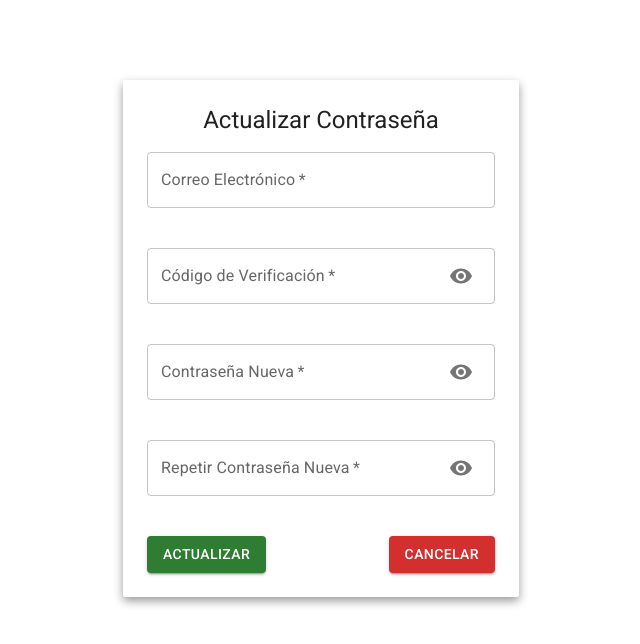
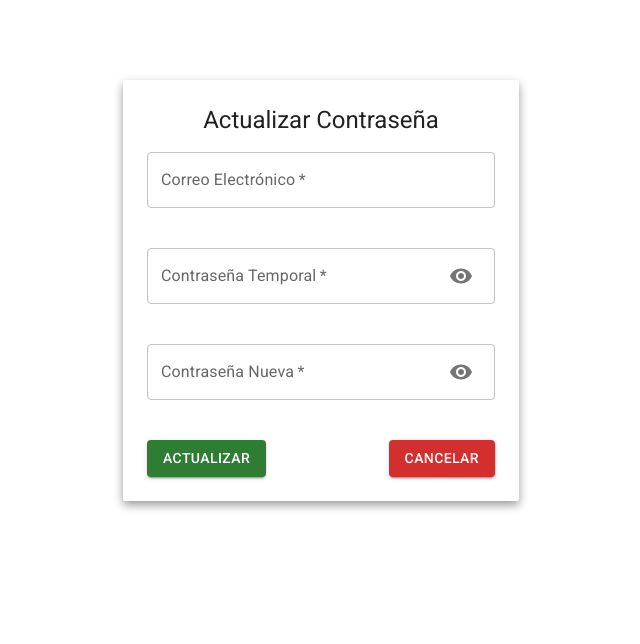
Before and after one commit to MarioElDestructorXD/Bookfy_Front, a React (Vite) app: page /updatePassword in a window 1280 px wide. Shown: the top 644 px of the page, without its empty margins (319-959 px from the left). Built offline with nearby package versions, Linux system fonts and the light colour scheme.

Commit message:
[UPDATE] more actions

```diff
--- a/src/App.jsx
+++ b/src/App.jsx
@@ -25,6 +25,7 @@ export default function App() {
   const renderNavBar = () => {
     // Ocultar NavBar si la ruta actual es "/login", "/register", "/resetPassword", "/updatePassword" o "/changePassword"
     if (
+      location.pathname === '/' ||
       location.pathname === '/login' ||
       location.pathname === '/register' ||
       location.pathname === '/resetPassword' ||
--- a/src/pages/Clients/Register.jsx
+++ b/src/pages/Clients/Register.jsx
@@ -64,7 +64,6 @@ export default function Register() {
       const response = await authService.signUp(userDetails);
       Swal.fire({
         position: "center",
-        icon: "success",
         title: response.message,
         showConfirmButton: false,
         timer: 1500,
@@ -74,11 +73,11 @@ export default function Register() {
     } catch (error) {
       Swal.fire({
         position: "center",
-        icon: "error",
         title: "Error al registrar",
         text: error.message,
         showConfirmButton: true,
       });
+      console.error("Error detallado:", error.response || error.message);
     }
   };
 
--- a/src/pages/Clients/UpdatePassword.jsx
+++ b/src/pages/Clients/UpdatePassword.jsx
@@ -8,49 +8,35 @@ import {
   IconButton,
   InputAdornment,
   Typography,
-  Modal,
 } from "@mui/material";
 import {
   Visibility,
   VisibilityOff,
 } from "@mui/icons-material";
 import { useNavigate } from "react-router-dom";
-import CheckIcon from "../../assets/images/verify.gif"
 import authService from '../../shared/service/AuthContext'
 import Swal from "sweetalert2";
-
 
 export default function UpdatePassword() {
   const [passwords, setPasswords] = useState({
     email: "",
-    confirmationCode: "",
+    temporaryPassword: "", // Contraseña temporal
     newPassword: "",
-    repeatPassword: "",
   });
   const [showPasswords, setShowPasswords] = useState({
-    confirmationCode: false,
-    newPassword: false,
-    repeatPassword: false,
+    temporaryPassword: false, // Mostrar contraseña temporal
+    newPassword: false, // Mostrar nueva contraseña
   });
-  const [openModal, setOpenModal] = useState(false);
   const [loading, setLoading] = useState(false);
   const navigate = useNavigate();
 
   const handleSubmit = async (event) => {
     event.preventDefault();
-    const { email, confirmationCode, newPassword, repeatPassword } = passwords;
-
-    if (newPassword !== repeatPassword) {
-      Swal.fire({
-        icon: "warning",
-        text: "Las contraseñas nuevas no coinciden.",
-      });
-      return;
-    }
+    const { email, temporaryPassword, newPassword } = passwords;
 
     setLoading(true);
     try {
-      const data = await authService.confirmPassword(email, confirmationCode, repeatPassword);
+      const data = await authService.confirmPassword(email, temporaryPassword, newPassword);
       console.log("Respuesta del servidor:", data);
       Swal.fire({
         position: "center",
@@ -131,22 +117,22 @@ export default function UpdatePassword() {
               margin="normal"
               required
               fullWidth
-              name="confirmationCode"
-              label="Código de Verificación"
-              type={showPasswords.confirmationCode ? "text" : "password"}
-              id="confirmationCode"
+              name="temporaryPassword"
+              label="Contraseña Temporal"
+              type={showPasswords.temporaryPassword ? "text" : "password"}
+              id="temporaryPassword"
               autoComplete="off"
-              value={passwords.confirmationCode}
-              onChange={handlePasswordChange("confirmationCode")}
+              value={passwords.temporaryPassword}
+              onChange={handlePasswordChange("temporaryPassword")}
               InputProps={{
                 endAdornment: (
                   <InputAdornment position="end">
                     <IconButton
                       aria-label="toggle password visibility"
-                      onClick={handleClickShowPassword("confirmationCode")}
+                      onClick={handleClickShowPassword("temporaryPassword")}
                       onMouseDown={handleMouseDownPassword}
                     >
-                      {showPasswords.confirmationCode ? (
+                      {showPasswords.temporaryPassword ? (
                         <VisibilityOff />
                       ) : (
                         <Visibility />
@@ -188,37 +174,6 @@ export default function UpdatePassword() {
               }}
               sx={{ mb: 3 }}
             />
-            <TextField
-              variant="outlined"
-              margin="normal"
-              required
-              fullWidth
-              name="repeatPassword"
-              label="Repetir Contraseña Nueva"
-              type={showPasswords.repeatPassword ? "text" : "password"}
-              id="repeatPassword"
-              autoComplete="new-password"
-              value={passwords.repeatPassword}
-              onChange={handlePasswordChange("repeatPassword")}
-              InputProps={{
-                endAdornment: (
-                  <InputAdornment position="end">
-                    <IconButton
-                      aria-label="toggle password visibility"
-                      onClick={handleClickShowPassword("repeatPassword")}
-                      onMouseDown={handleMouseDownPassword}
-                    >
-                      {showPasswords.repeatPassword ? (
-                        <VisibilityOff />
-                      ) : (
-                        <Visibility />
-                      )}
-                    </IconButton>
-                  </InputAdornment>
-                ),
-              }}
-              sx={{ mb: 3 }}
-            />
             <Box
               sx={{
                 display: "flex",
--- a/src/shared/service/AuthContext.js
+++ b/src/shared/service/AuthContext.js
@@ -115,12 +115,12 @@ const confirmPassword = async (email, confirmationCode, newPassword) => {
     }
 };
 
-export const changeTemporaryPassword = async (email, temporaryPassword, newPassword) => {
+export const changeTemporaryPassword = async (email, temporary_password, new_password) => {
     try {
         const response = await axios.post(`${url}change_temporary`, {
             email,
-            temporary_password: temporaryPassword,
-            new_password: newPassword
+            temporary_password: temporary_password,
+            new_password: new_password
         }, {
             headers: {
                 'Content-Type': 'application/json',
```
